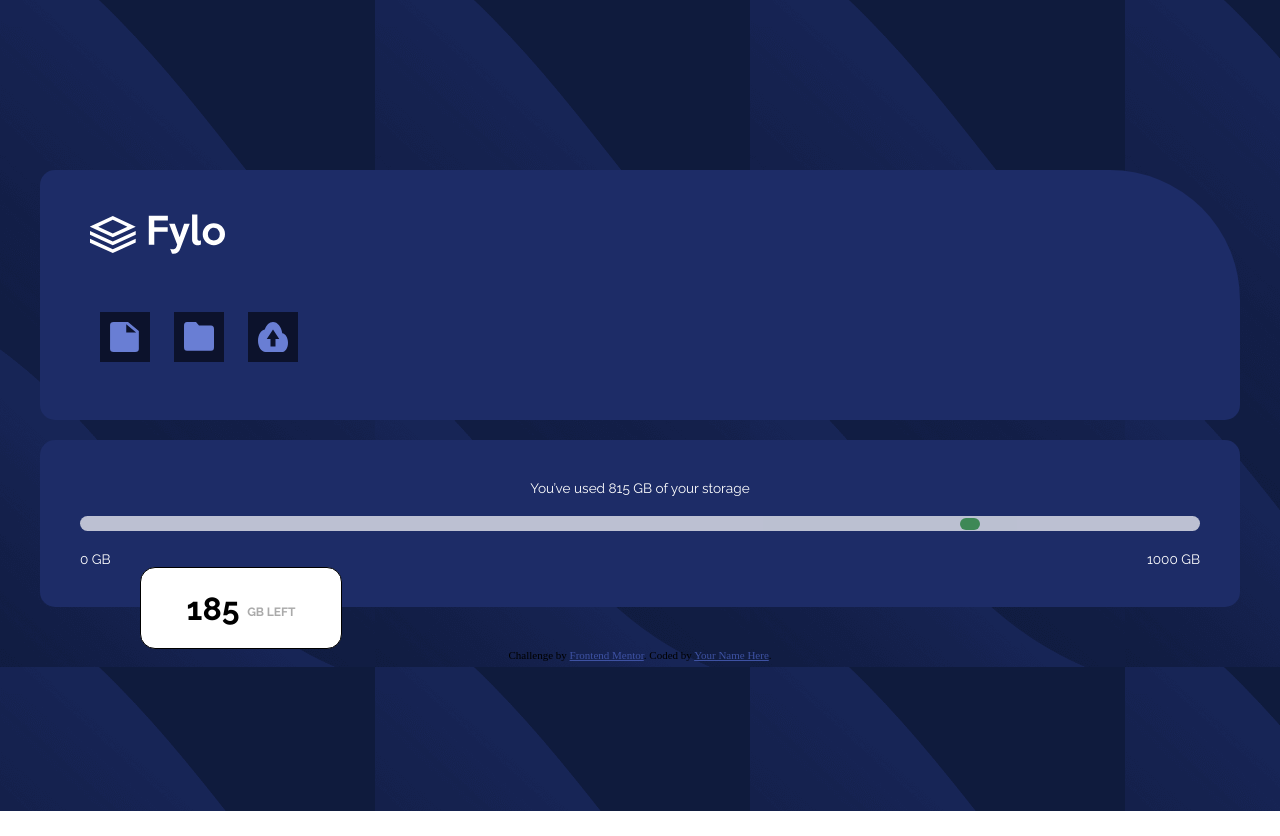
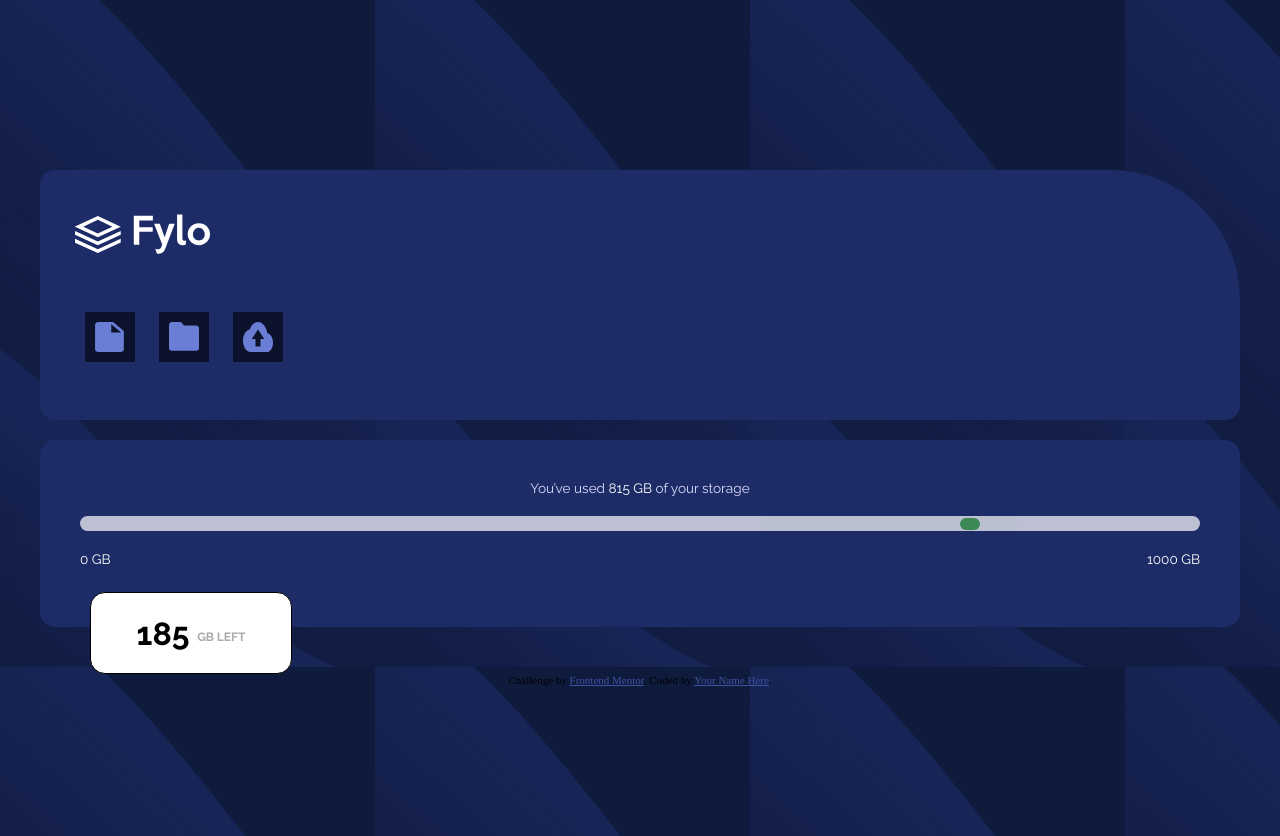
Before and after one commit to TKamote/fylo-data-storage-component-master, a plain HTML site: page index.html in a window 1280 px wide. Before the commit the page ends 811 px from the top, so only its background shows below. Drawn offline with Linux system fonts and the light colour scheme.

Commit message:
3rd commit

```diff
--- a/index.html
+++ b/index.html
@@ -34,8 +34,8 @@
       </div>
     </div>
     <div class = "usage" >
-      <p>0 <span>GB</span> </p>
-      <p>1000 <span>GB</span></p>
+      <p><span>0 GB</span> </p>
+      <p><span>1000 GB</span></p>
     </div>
   </div>
   <div class="section3">
--- a/style.css
+++ b/style.css
@@ -16,7 +16,7 @@ body {
 	background-color: hsl(228, 56%, 26%);
 	height: 250px;
 	justify-content: space-evenly;
-	padding: 0 0 0 50px;
+	padding: 0 0 0 35px;
 	margin: 20px 0;
 	border-radius: 15px 130px 15px 15px;
 }
@@ -38,15 +38,14 @@ body {
 .section2 {
 	background-color: hsl(228, 56%, 26%);
 	margin: 20px 0;
-	padding: 40px;
-	color: white;
+	padding: 40px 40px 60px 40px;
 	font-family: 'Raleway', sans-serif;
 	font-size: .85rem;
 	border-radius: 15px;
 }
 .text {
 	text-align: center;
-	color: ;
+	color: hsl(243, 100%, 93%);
 
 }
 .usage {
@@ -54,8 +53,10 @@ body {
 	flex-direction: row;
 	justify-content: space-between;
 	font-family: 'Raleway', sans-serif;
+	color: white;
 }
 span {
+	color: white;
 
 }
 .slider-container {
@@ -115,8 +116,8 @@ p {
 	justify-content: center;
 	align-items: center;
 	border-radius: 15px;
-	margin-left: 100px;
-	margin-top: -60px;
+	margin-left: 50px;
+	margin-top: -55px;
 	font-family: 'Raleway', sans-serif;
 
 }
@@ -129,5 +130,5 @@ b
 .section3 p {
 	font-size: 2.0rem;
 	font-weight: 700;
-
+	color
 }
```
